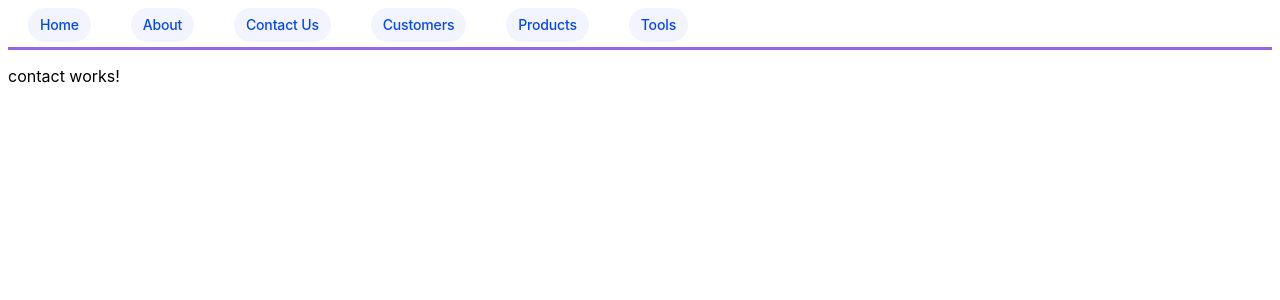
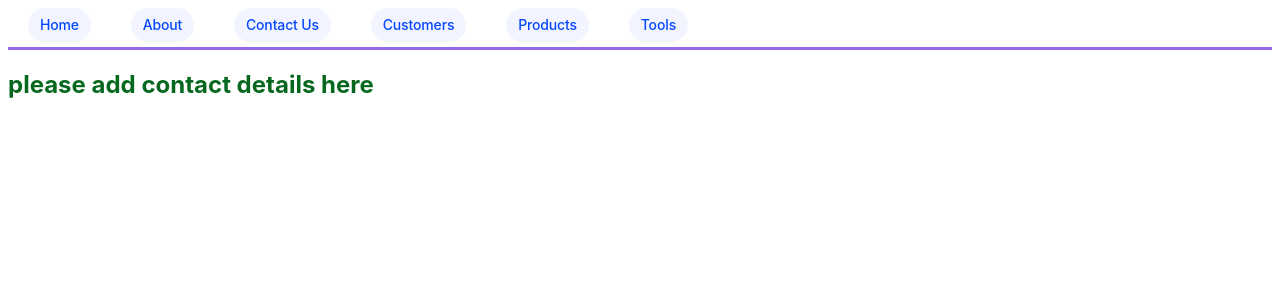
Before and after one commit to iam-santhosh-devops/demo3, an Angular app: page /contact in a window 1280 px wide. Shown: the top 300 px of the page. Built offline with nearby package versions, Linux system fonts and the light colour scheme.

Commit message:
conatct page updated

```diff
--- a/src/app/contact/contact.component.html
+++ b/src/app/contact/contact.component.html
@@ -1 +1,4 @@
-<p>contact works!</p>
+<div style="color: rgb(6, 104, 30);">
+
+    <h2>please add contact details here</h2>
+</div>
```
